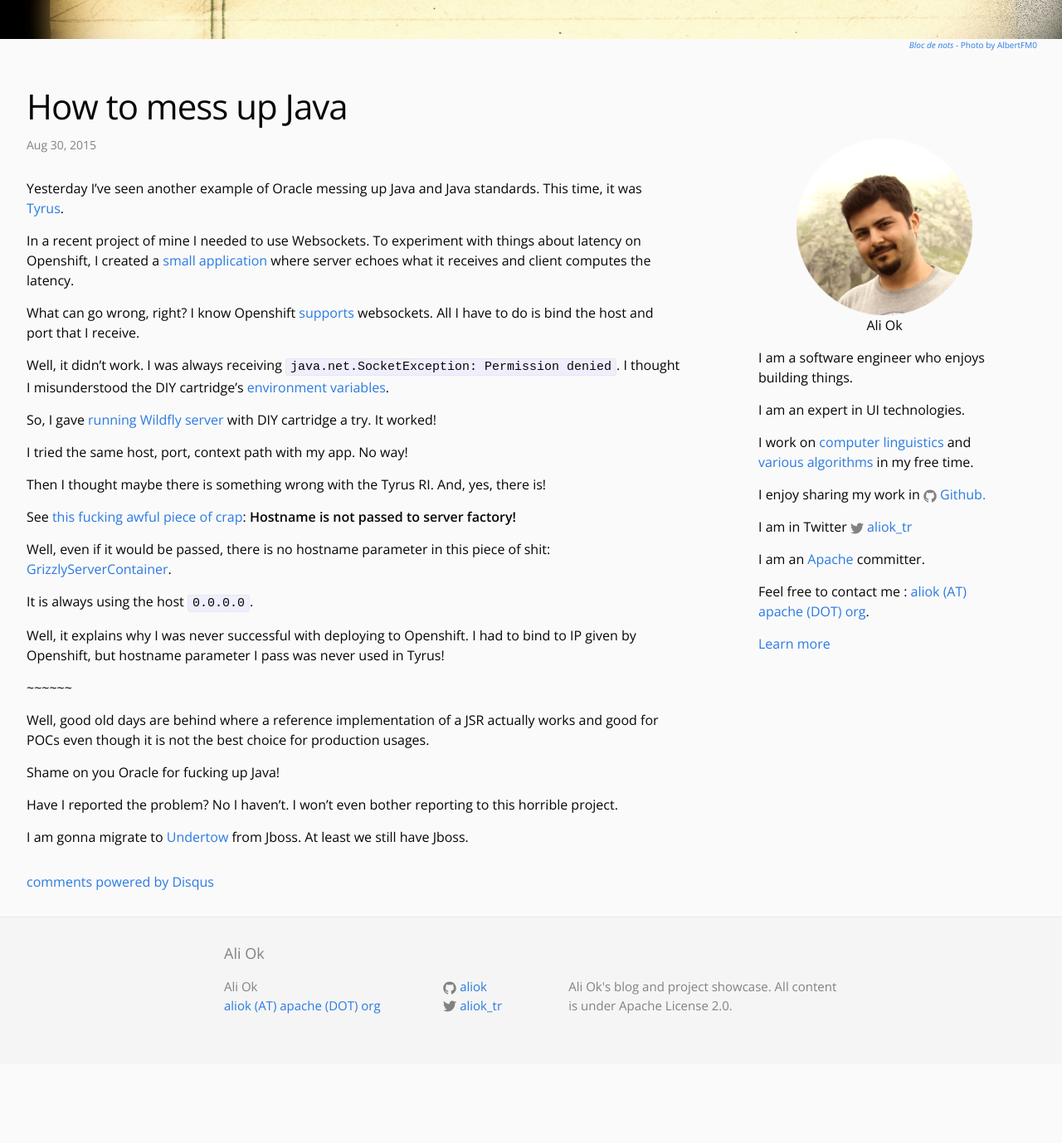
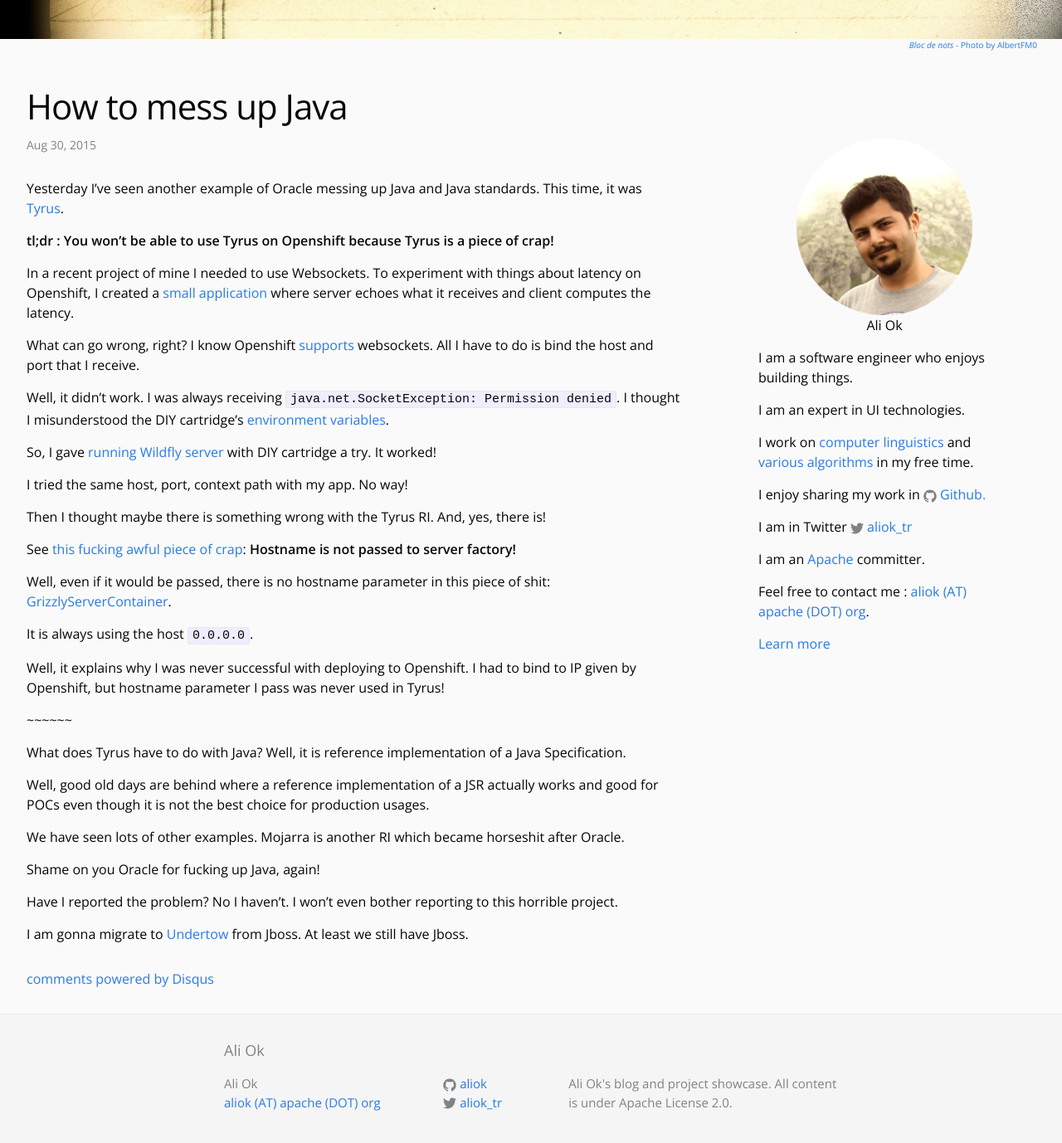
Before and after one commit to aliok/aliok.github.io, a Jekyll site: the page built from _techposts/2015-08-30-how-to-mess-up-java.markdown, in a window 1280 px wide and 1400 px high, scrolled down 453 px. Shown: the top 1378 px of the window at 83% size. Built offline with Jekyll 4.4.1, drawn with Linux system fonts in a browser that asks for light colours; comment, search, counter and statistics services are not loaded; before the commit the page ends 1736 px from its top, so only the background shows below that.

Commit message:
Damn you Tyrus

```diff
--- a/_techposts/2015-08-30-how-to-mess-up-java.markdown
+++ b/_techposts/2015-08-30-how-to-mess-up-java.markdown
@@ -11,6 +11,8 @@ banner_source: "http://commons.wikimedia.org/wiki/File:Bloc_de_nots.jpg"
 
 Yesterday I've seen another example of Oracle messing up Java and Java standards. This time, it was [Tyrus](https://tyrus.java.net/).
 <!--more-->
+
+**tl;dr : You won't be able to use Tyrus on Openshift because Tyrus is a piece of crap!**
 
 In a recent project of mine I needed to use Websockets. To experiment with things about latency on Openshift, I created
 a [small application](https://github.com/aliok/packet-latency-experiments) where server echoes what it receives and client computes the latency.
@@ -38,10 +40,13 @@ Well, it explains why I was never successful with deploying to Openshift. I had
 
 ~~~~~~
 
+What does Tyrus have to do with Java? Well, it is reference implementation of a Java Specification.
 
 Well, good old days are behind where a reference implementation of a JSR actually works and good for POCs even though it is not the best choice for production usages.
 
-Shame on you Oracle for fucking up Java!
+We have seen lots of other examples. Mojarra is another RI which became horseshit after Oracle.
+
+Shame on you Oracle for fucking up Java, again!
 
 
 Have I reported the problem? No I haven't. I won't even bother reporting to this horrible project.
```
